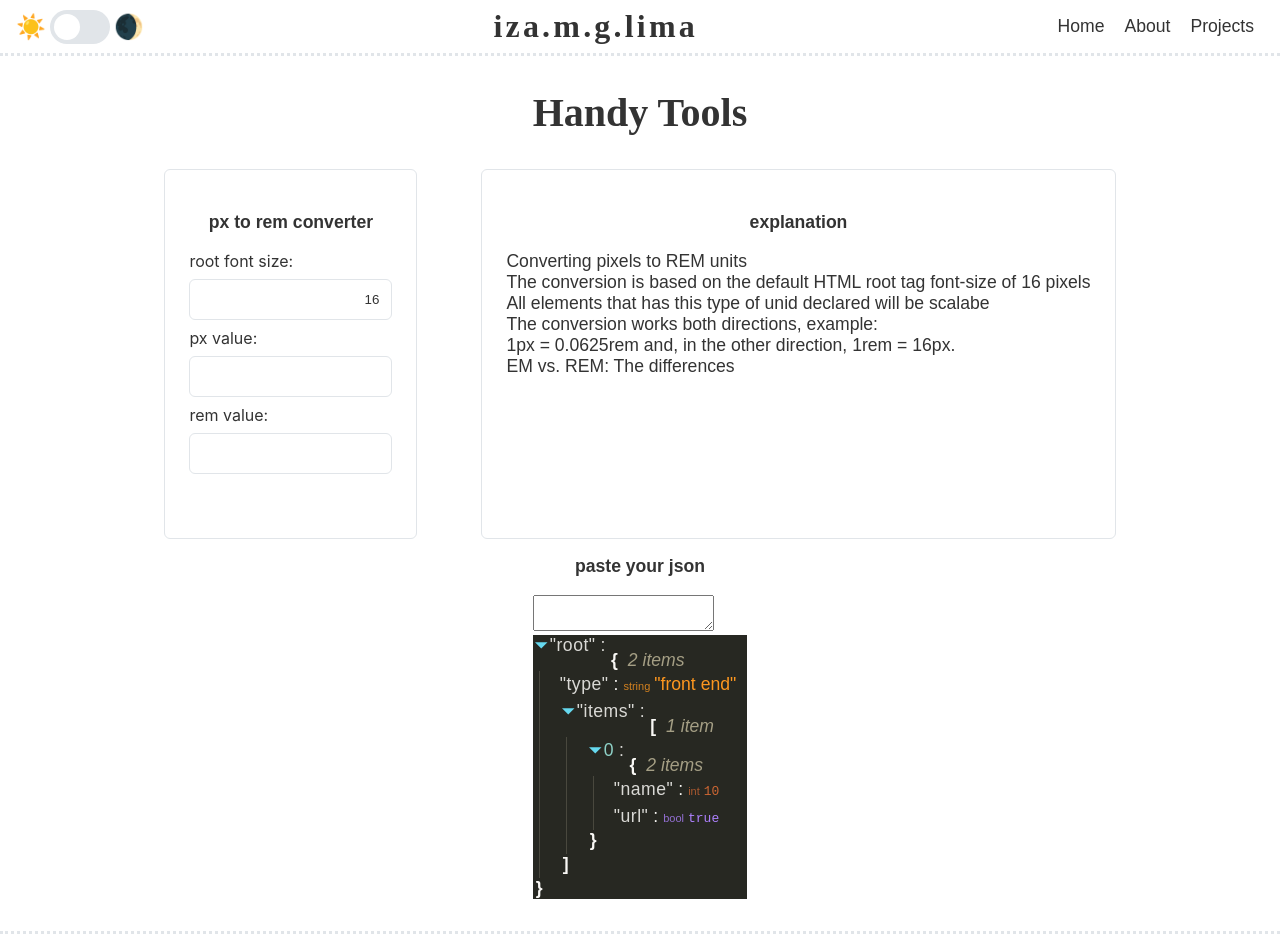
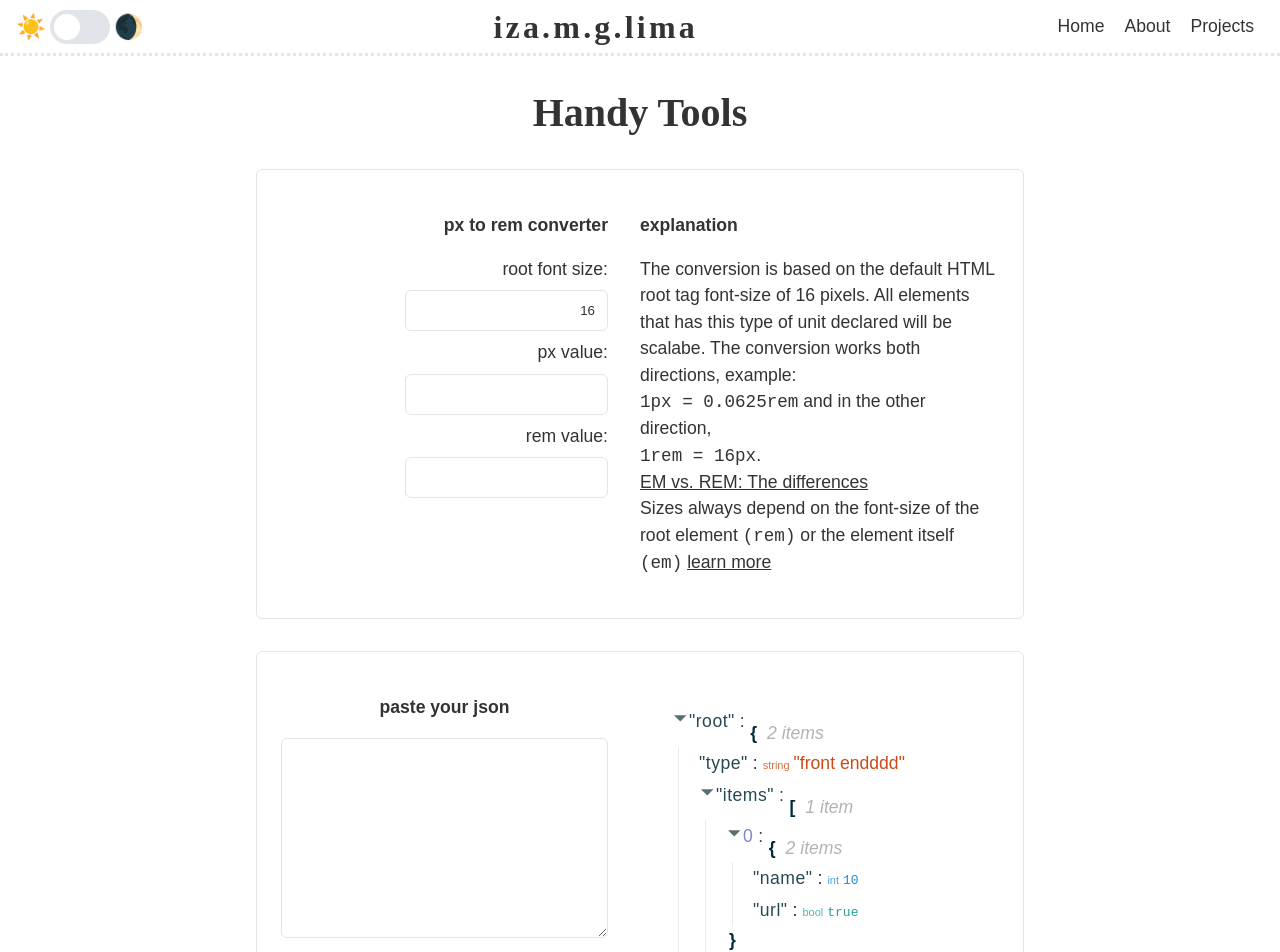
Before and after one commit to izamglima/izamglima.github.io, a Next.js app in the folder my-site-nextjs/: page /projects/tools in a window 1280 px wide. Shown: the top 952 px of the page. Built offline with nearby package versions, Linux system fonts and the light colour scheme; no server answers; a web font is replaced by a local one.

Commit message:
tools v0

```diff
--- a/my-site-nextjs/components/JsonViewer.js
+++ b/my-site-nextjs/components/JsonViewer.js
@@ -1,35 +1,49 @@
-import ReactJson from 'react-json-view'
+import dynamic from "next/dynamic";
+import Link from "next/link";
+const ReactJson = dynamic(() => import('react-json-view'));
+//import ReactJson from 'react-json-view'
 import { useState } from 'react';
 import styles from '../styles/Tools.module.css'
 
+
 const JsonViewer = () => {
-  let JsonConfig = {
-    type: "front end",
-    items: [{ name: 10, url: true }]
+  const JsonConfig = {
+    "type": "front endddd",
+    "items": [{ "name": 10, "url": true }]
   };
-
   const [state, setState] = useState(JsonConfig);
 
   const handleChange = (e) => {
-    if (e.target.value !== "") {
-      let paste = JSON.parse(e.target.value)
-      console.log(typeof paste)
-      if ( typeof paste === "object") {
-        setState(state => {
-          state = paste
-          return state;
-        })
+    let text = e.target.value
+    let parsed = {}
+
+    if (text !== "" && text.charAt(0) === '{' || text.charAt(0) === '[') {
+      try {
+        parsed = JSON.parse(text)
+
+        if (typeof parsed === "object") {
+          setState(state => {
+            state = parsed
+            return state
+          })
+        }
+      } catch (e) {
+        console.log(e)
       }
     }
-
   }
 
   return (
     <>
-     <p className={`${["text-center"]} ${styles.title}`}>paste your json</p>
-     <textarea
-      onChange={(e) => handleChange(e)}/>
-     <ReactJson src={state} theme="monokai" />
+      <div className={`${styles.tool__block}`}>
+        <p className={`${["text-center"]} ${styles.title}`}>paste your json</p>
+        <textarea onChange={(e) => handleChange(e)} />
+        <p>your code will only be formatted if it has <u><Link href="https://developer.mozilla.org/en-US/docs/Learn/JavaScript/Objects/JSON" target="_blank"><a>the right syntax</a></Link></u></p>
+      </div>
+      <div className={styles.jsonViewer}>
+
+        {ReactJson && <ReactJson src={state} />}
+      </div>
     </>
   )
 }
--- a/my-site-nextjs/components/PxRemConverter.js
+++ b/my-site-nextjs/components/PxRemConverter.js
@@ -70,8 +70,8 @@ const PxRemConverter = () => {
 
   return (
     <>
-      <p className={`${["text-center"]} ${styles.title}`}>px to rem converter</p>
-      <div className={styles.converter}>
+      <p className={`${styles.title}`}>px to rem converter</p>
+      <div className={styles['converter__form']}>
         <label htmlFor="rootSize">root font size:</label>
         <input
           ref={refs.root}
--- a/my-site-nextjs/pages/projects/tools.js
+++ b/my-site-nextjs/pages/projects/tools.js
@@ -2,6 +2,7 @@ import Head from 'next/head';
 import PxRemConverter from '../../components/PxRemConverter';
 import JsonViewer from '../../components/JsonViewer';
 import styles from '../../styles/Tools.module.css'
+import Link from 'next/link';
 
 const Tools = () => {
 
@@ -15,22 +16,26 @@ const Tools = () => {
           <h1>Handy Tools</h1>
           <div className={styles.container}>
             <div className={styles.tool}>
-              <PxRemConverter />
+              <div className={`${styles.tool__block}`}>
+                <PxRemConverter />
+              </div>
+              <div className={`${styles.tool__block}`}>
+                <p className={`${styles.title}`}>explanation</p>
+                <p>
+                  The conversion is based on the default HTML root tag font-size of 16 pixels.
+                  All elements that has this type of unit declared will be scalabe.
+                  The conversion works both directions, example: <br />
+                  <code>1px = 0.0625rem</code> and in the other direction,  <br /> <code>1rem = 16px</code>. <br />
+                  <u>EM vs. REM: The differences</u> <br/>
+                  Sizes always depend on the font-size of the root element <code>(rem)</code> or the element
+                  itself <code>(em)</code> <Link href="https://developer.mozilla.org/en-US/docs/Learn/CSS/Building_blocks/Values_and_units" target="_blank"><a><u>learn more</u></a></Link>
+                </p>
+              </div>
             </div>
             <div className={styles.tool}>
-              <p className={`${["text-center"]} ${styles.title}`}>explanation</p>
-              <p>Converting pixels to REM units <br />
-                The conversion is based on the default HTML root tag font-size of 16 pixels <br />
-                All elements that has this type of unid declared will be scalabe <br />
-                The conversion works both directions, example:<br />
-                1px = 0.0625rem and, in the other direction, 1rem = 16px. <br />
-                EM vs. REM: The differences<br />
-              </p>
+              <JsonViewer />
             </div>
           </div>
-          <div>
-              <JsonViewer />
-            </div>
         </section>
       </main>
     </>
--- a/my-site-nextjs/styles/Tools.module.css
+++ b/my-site-nextjs/styles/Tools.module.css
@@ -12,14 +12,18 @@
 .container {
   display: flex;
   width: 100%;
-  justify-content: center;
+  flex-direction: column;
+  align-items: center;
 }
 
 .tool {
+  width: 60vw;
+  display: flex;
+  align-items: flex-start;
   border-radius: 6px;
   border: 1px solid var(--grey);
   padding: 1.5rem;
-  margin: 0 2rem;
+  margin: 0 0 2rem 0;
 }
 
 .tool input {
@@ -35,10 +39,36 @@
   font-weight: bolder;
 }
 
-.converter {
+.tool__block {
+  width: 50%;
+}
+
+.tool__block:first-of-type {
+  text-align: right;
+  padding-right: 2rem;
+}
+
+.converter__form {
   margin-bottom: 2rem;
+}
+
+.tool__block textarea {
+  width: 100%;
+  min-height: 25vh;
+  color: var(--font-color);
+  border: 1px solid var(--grey);
+  background-color: var(--background-color);
+  border-radius: 6px;
+  transition: all 1s ease;
 }
 
 .btn-calc {
   width: 100%;
 }
+
+.jsonViewer {
+  background-color: #fff;
+  width: 50%;
+  border-radius: 6px;
+  padding: 2rem;
+}
--- a/my-site-nextjs/styles/globals.css
+++ b/my-site-nextjs/styles/globals.css
@@ -71,10 +71,6 @@ body {
 a {
   color: var(--font-color);
   text-decoration: none;
-}
-
-a:hover {
-  text-shadow: 1px 1px 2px red, 0 0 1em blue, 0 0 0.2em blue;
 }
 
 .toggle-theme-wrapper {
@@ -186,16 +182,14 @@ body {
   margin: 0;
 }
 
-.navbar__title h1:hover {
-  text-shadow: 1px 1px 2px red, 0 0 1em blue, 0 0 0.2em blue;
-}
-
 .navbar__links--link {
   display: inline-block;
   padding: 10px;
 }
 
-.navbar__links--link:hover {
+.navbar__links--link:hover,
+.navbar__title h1:hover,
+a:hover {
   text-shadow: 1px 1px 2px red, 0 0 1em blue, 0 0 0.2em blue;
 }
 
@@ -265,9 +259,10 @@ input {
   text-align: right;
 }
 
-a, p, small, span, button {
+a, p, small, span, button, label {
   font-family: 'Sulphur Point', sans-serif;
   font-size: 1.1rem;
+  line-height: 1.5;
 }
 
 h1, h2, h3 {
```
Also changed, not shown: 1 other file (tests, documents, lock files or other folders).
